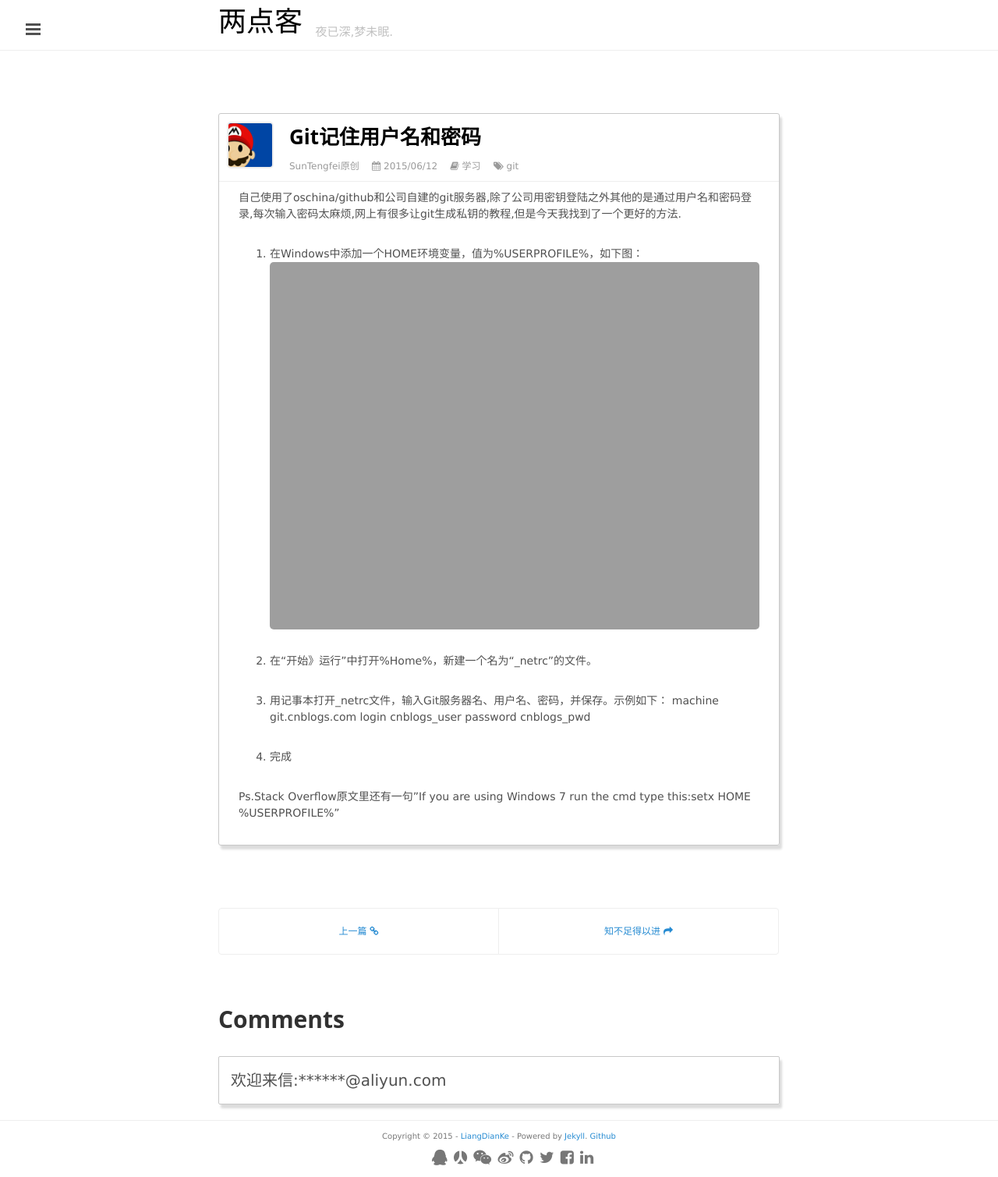
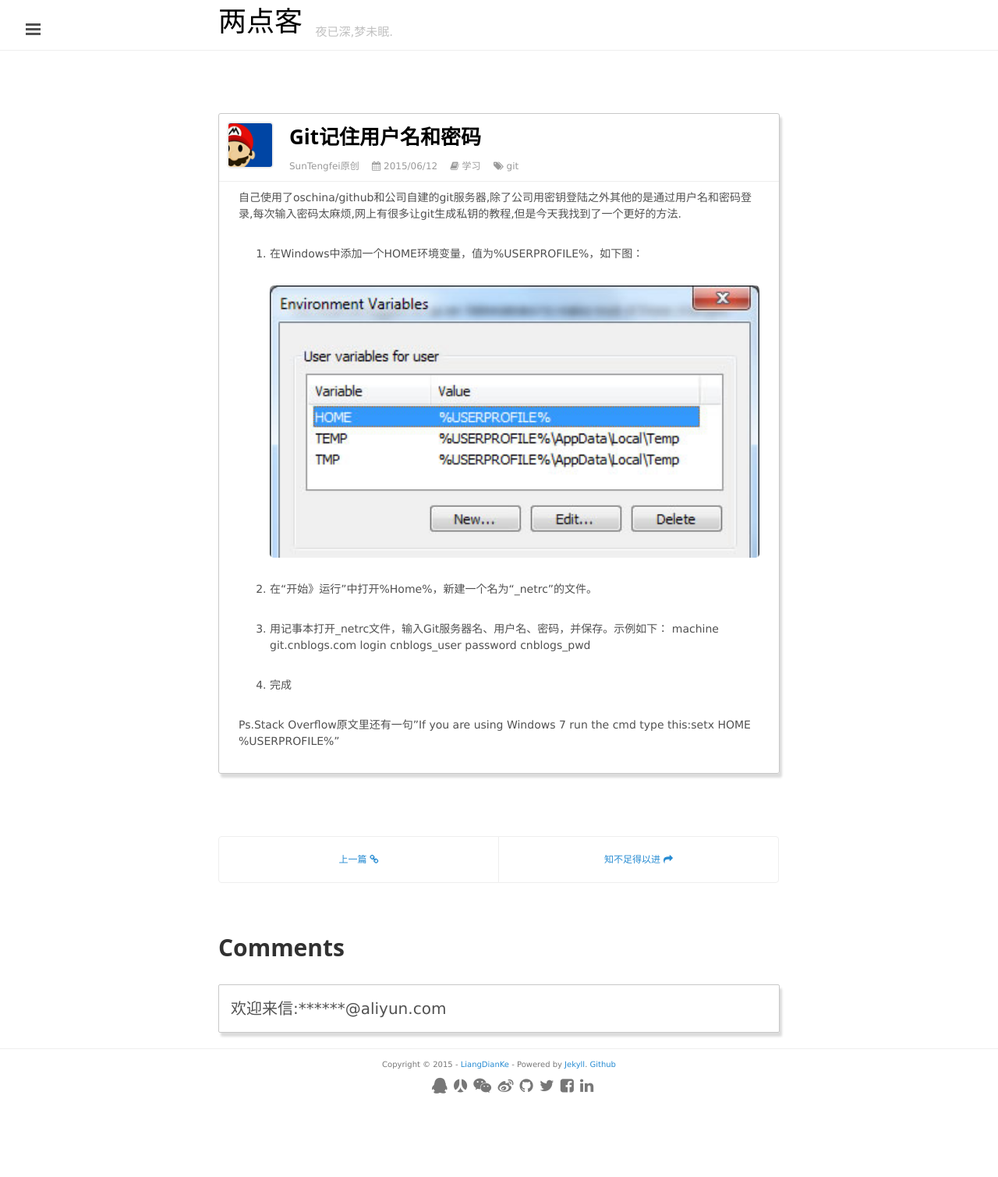
Before and after one commit to hippoboy/hippoboy.github.io, a Jekyll site: the page built from _posts/2015-06-12-Git记住用户名和密码.md, in a window 1280 px wide. Shown: the whole page at 78% size. Built offline with Jekyll 4.4.1, drawn with Linux system fonts in a browser that asks for light colours; Markdown is read by kramdown in place of the engine named in the settings; after the commit the page ends 1417 px from its top, so only the background shows below that.

Commit message:
修改日志图片

```diff
--- a/_posts/2015-06-12-Git记住用户名和密码.md
+++ b/_posts/2015-06-12-Git记住用户名和密码.md
@@ -8,7 +8,8 @@
 自己使用了oschina/github和公司自建的git服务器,除了公司用密钥登陆之外其他的是通过用户名和密码登录,每次输入密码太麻烦,网上有很多让git生成私钥的教程,但是今天我找到了一个更好的方法.
 
 1. 在Windows中添加一个HOME环境变量，值为%USERPROFILE%，如下图：
-	![](http://www.liangdianke.com/public/img/2011070615112192.jpg/basic)
+
+	![](http://www.liangdianke.com/public/img/2011070615112192.jpg)
 
 2. 在“开始》运行”中打开%Home%，新建一个名为“_netrc”的文件。
 
```
